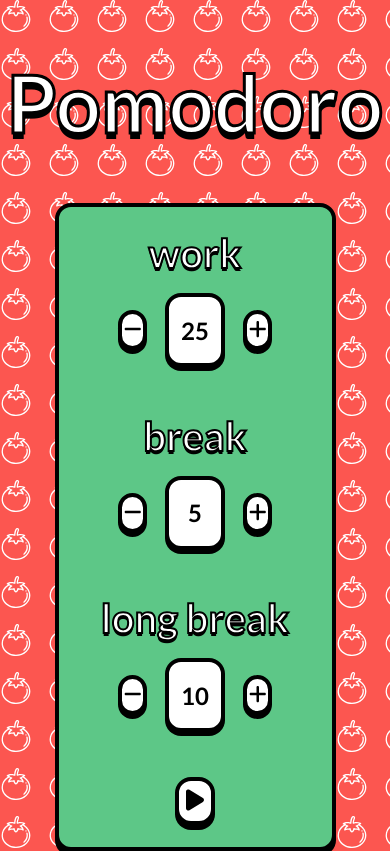
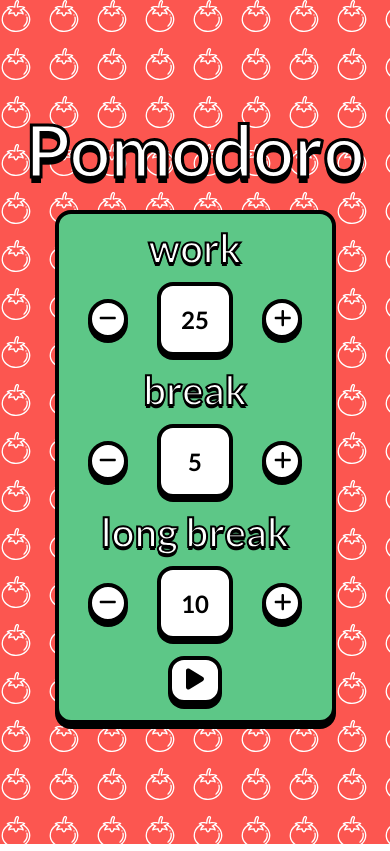
Before and after one commit to ibraE1/react-pomodoro, a React (Create React App) app: page / in a window 390 px wide. Built offline with nearby package versions, Linux system fonts and the light colour scheme.

Commit message:
Improved responsiveness

```diff
--- a/src/App.module.scss
+++ b/src/App.module.scss
@@ -14,10 +14,11 @@
 
   .title {
     font-family: variables.$font-stack;
-    font-size: 5rem;
+    font-size: 4.5rem;
     font-weight: bolder;
     color: white;
     -webkit-text-stroke: 3px black;
     text-shadow: 0 6px black;
+    margin: 0.25em 0;
   }
 }
--- a/src/components/NumberInput.module.scss
+++ b/src/components/NumberInput.module.scss
@@ -6,11 +6,9 @@
   flex-direction: column;
   justify-content: center;
   align-items: center;
-  margin-bottom: 1rem;
 
   h1 {
-    margin: 0;
-    padding: 1rem;
+    margin: 0.25em;
     font-family: variables.$font-stack;
     font-size: 2.5rem;
     color: white;
@@ -19,7 +17,8 @@
   }
 
   .controls {
-    width: 70%;
+    width: 100%;
+    max-width: 20rem;
     display: flex;
     justify-content: space-evenly;
     align-items: center;
--- a/src/components/Options.module.scss
+++ b/src/components/Options.module.scss
@@ -3,18 +3,19 @@
 .container {
   width: 70%;
   max-width: 40rem;
-  min-height: 40rem;
   display: flex;
   flex-direction: column;
-  justify-content: space-around;
+  justify-content: center;
   align-items: center;
   background-color: variables.$secondary-color;
   border: 4px solid black;
   border-radius: 1rem;
   box-shadow: 0 5px black;
+  margin-bottom: 2em;
 
   .continue {
-    width: 15%;
+    width: 20%;
+    max-width: 5rem;
     min-height: 3rem;
     background-color: white;
     border: 4px solid black;
--- a/src/components/Timer.module.scss
+++ b/src/components/Timer.module.scss
@@ -3,15 +3,15 @@
 .container {
   width: 70%;
   max-width: 40rem;
-  min-height: 30rem;
   display: flex;
   flex-direction: column;
-  justify-content: space-evenly;
+  justify-content: center;
   align-items: center;
   background-color: variables.$secondary-color;
   border: 4px solid black;
   border-radius: 1rem;
   box-shadow: 0 5px black;
+  margin-bottom: 2em;
 
   h1 {
     font-family: variables.$font-stack;
@@ -21,17 +21,15 @@
     color: white;
     -webkit-text-stroke: 3px black;
     text-shadow: 0 6px black;
-    margin-bottom: 0;
+    margin: 0.5em 0;
   }
 
   h2 {
-    padding: 1rem;
     font-family: variables.$font-stack;
     font-size: 2.5rem;
     color: white;
     -webkit-text-stroke: 2px black;
     text-shadow: 0 3px black;
-    margin: 0;
   }
 
   .controls {
@@ -48,8 +46,7 @@
       border-radius: 1rem;
       box-shadow: 0 5px black;
       font-size: 1.5rem;
-      margin-bottom: 1rem;
-      margin-top: 1rem;
+      margin-bottom: 1em;
     }
   }
 }
--- a/src/index.scss
+++ b/src/index.scss
@@ -1,4 +1,3 @@
-html,
 body {
   margin: 0 auto;
   padding: 0 auto;
```
